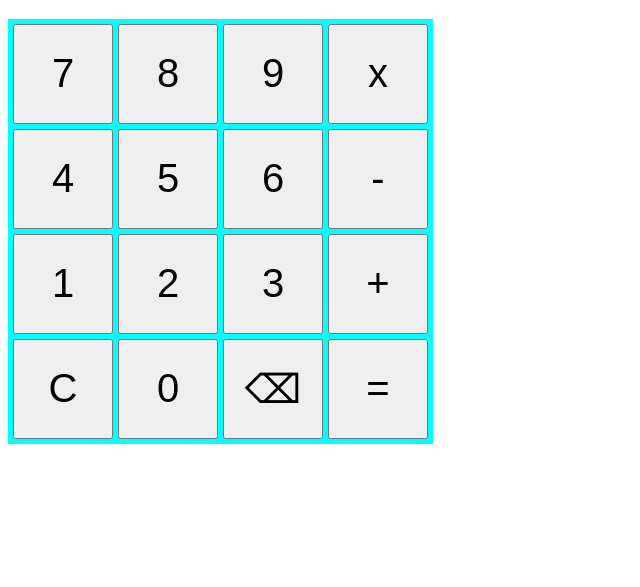
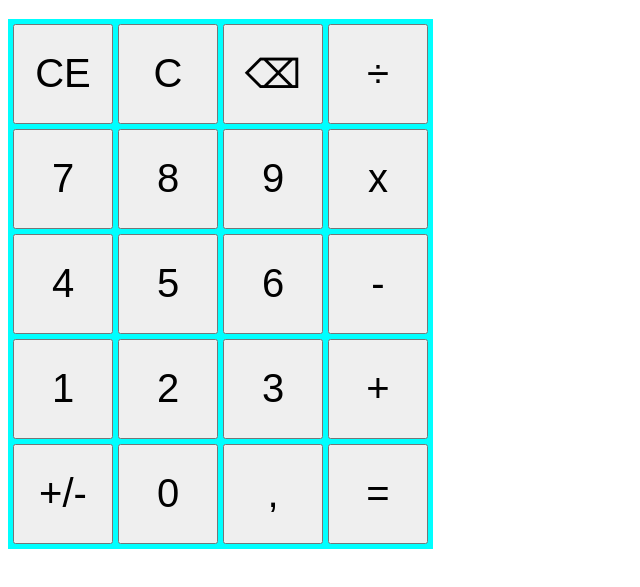
Before and after one commit to FilipTarajko/calculator, a plain HTML site: page index.html in a window 1280 px wide. Shown: the part 61-648 px from the top of the page, without its empty margins (0-640 px from the left). Drawn offline with Linux system fonts and the light colour scheme.

Commit message:
add "CE", "÷", "+/-", "," buttons

```diff
--- a/script.js
+++ b/script.js
@@ -22,11 +22,11 @@ function operate(a, operator, b){
     }
 }
 
-let buttons = [7, 8, 9, 'x', 4, 5, 6, '-', 1, 2, 3, '+', 'C', 0, '⌫', '='];
+let buttons = ['CE', 'C', '⌫', '÷' , 7, 8, 9, 'x', 4, 5, 6, '-', 1, 2, 3, '+', '+/-', 0, ',', '='];
 
 function drawButtons()
 {
-    for(let i=0; i<16; i++)
+    for(let i=0; i<20; i++)
     {
         let newButton = document.createElement('button');
         newButton.classList.add('button');
--- a/styles.css
+++ b/styles.css
@@ -8,7 +8,7 @@ h1{
     background-color: aqua;
     display: grid;
     width: 420px;
-    height: 420px;
+    height: 525px;
     grid-template-columns: repeat(4, 105px);
 }
 
```
